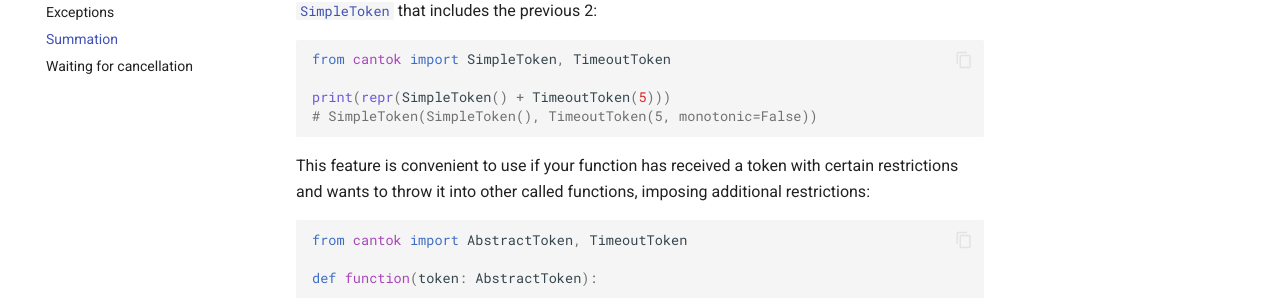
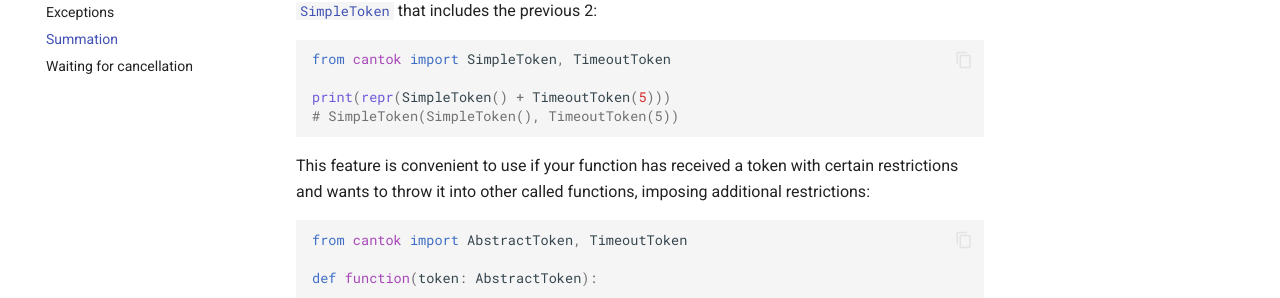
Before and after one commit to pomponchik/cantok, an MkDocs documentation site: the page built from docs/what_are_tokens/summation.md, in a window 1280 px wide. Shown: the part 255-553 px from the top of the page. Built offline with MkDocs 1.6.1 and Material for MkDocs 9.7.7, drawn with Linux system fonts in a browser that asks for light colours; comment, search, counter and statistics services are not loaded.

Commit message:
documentation without the monotonic flags for timeout tokens

````diff
--- a/docs/what_are_tokens/summation.md
+++ b/docs/what_are_tokens/summation.md
@@ -4,7 +4,7 @@ Any tokens can be summed up among themselves. The summation operation generates
 from cantok import SimpleToken, TimeoutToken
 
 print(repr(SimpleToken() + TimeoutToken(5)))
-# SimpleToken(SimpleToken(), TimeoutToken(5, monotonic=False))
+# SimpleToken(SimpleToken(), TimeoutToken(5))
 ```
 
 This feature is convenient to use if your function has received a token with certain restrictions and wants to throw it into other called functions, imposing additional restrictions:
````
Also changed, not shown: docs/types_of_tokens/SimpleToken.md (+1 -1 lines).
